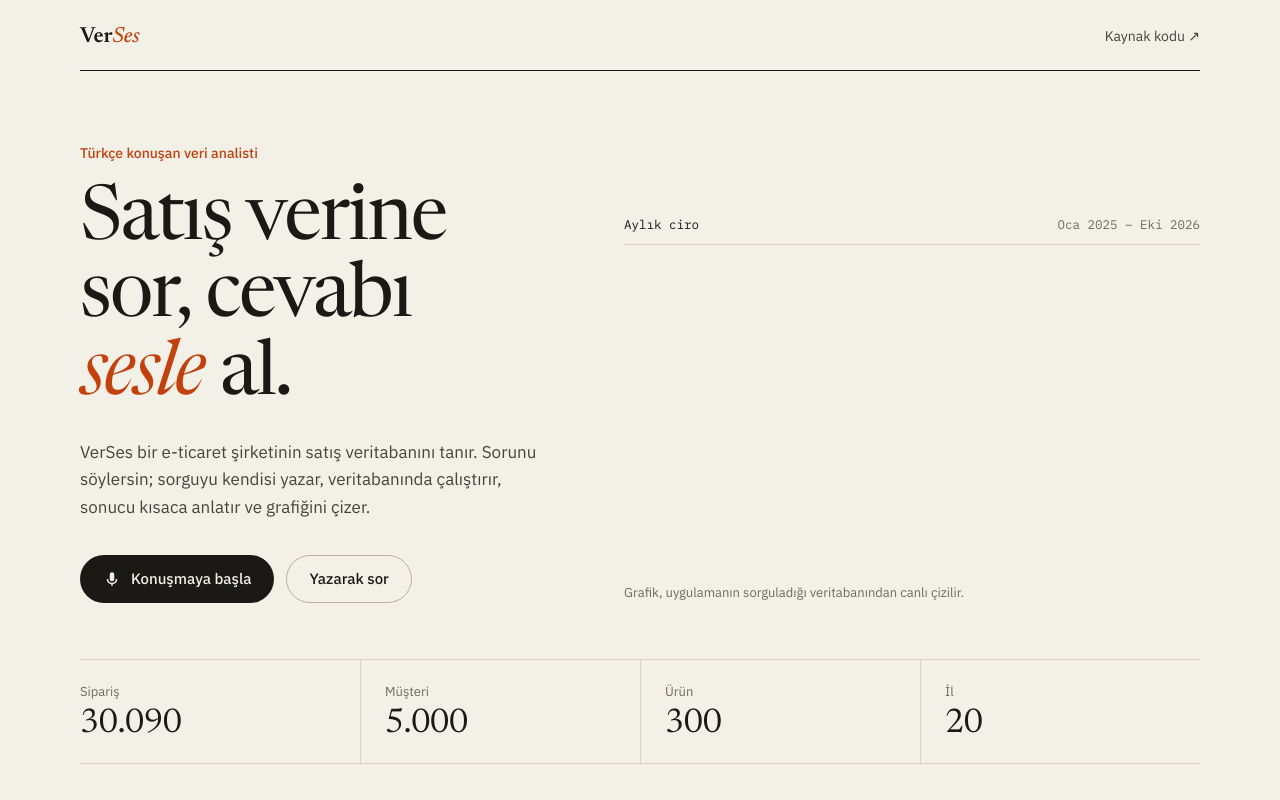
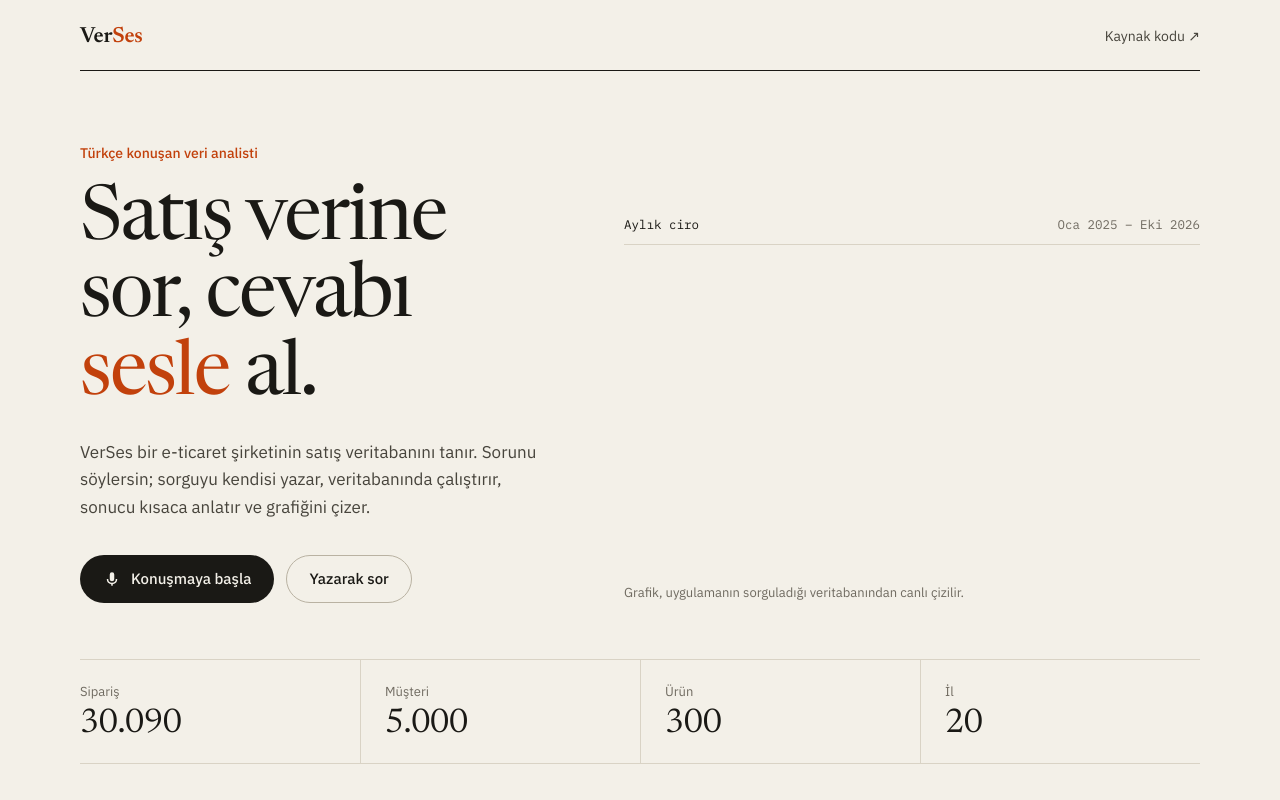
Before and after one commit to MuhammedPekdemir/VerSes-ai-assistant, a plain HTML site: page frontend/index.html in a window 1280 px wide. Shown: the top 800 px of the page. Drawn offline with nearby package versions, Linux system fonts and the light colour scheme.

Commit message:
Başlıklardaki italiği kaldır

```diff
--- a/frontend/style.css
+++ b/frontend/style.css
@@ -100,7 +100,7 @@ a { color: inherit; }
   font: 600 22px/1 var(--serif); letter-spacing: -0.01em; text-decoration: none;
   background: none; border: 0; padding: 0; color: var(--ink);
 }
-.wordmark em { font-style: italic; font-weight: 500; color: var(--accent); }
+.wordmark em { font-style: normal; color: var(--accent); }
 
 .btn {
   display: inline-flex; align-items: center; gap: 10px; height: 48px; padding: 0 22px;
@@ -134,7 +134,7 @@ a { color: inherit; }
   letter-spacing: -0.025em; font-variation-settings: "opsz" 72;
   text-wrap: balance;
 }
-.hero h1 em { font-style: italic; color: var(--accent); }
+.hero h1 em { font-style: normal; color: var(--accent); }
 .lede { margin-top: 24px; font-size: 17px; line-height: 1.6; color: var(--ink-2); max-width: 34em; }
 .cta { display: flex; flex-wrap: wrap; gap: 12px; margin-top: 34px; }
 
```
